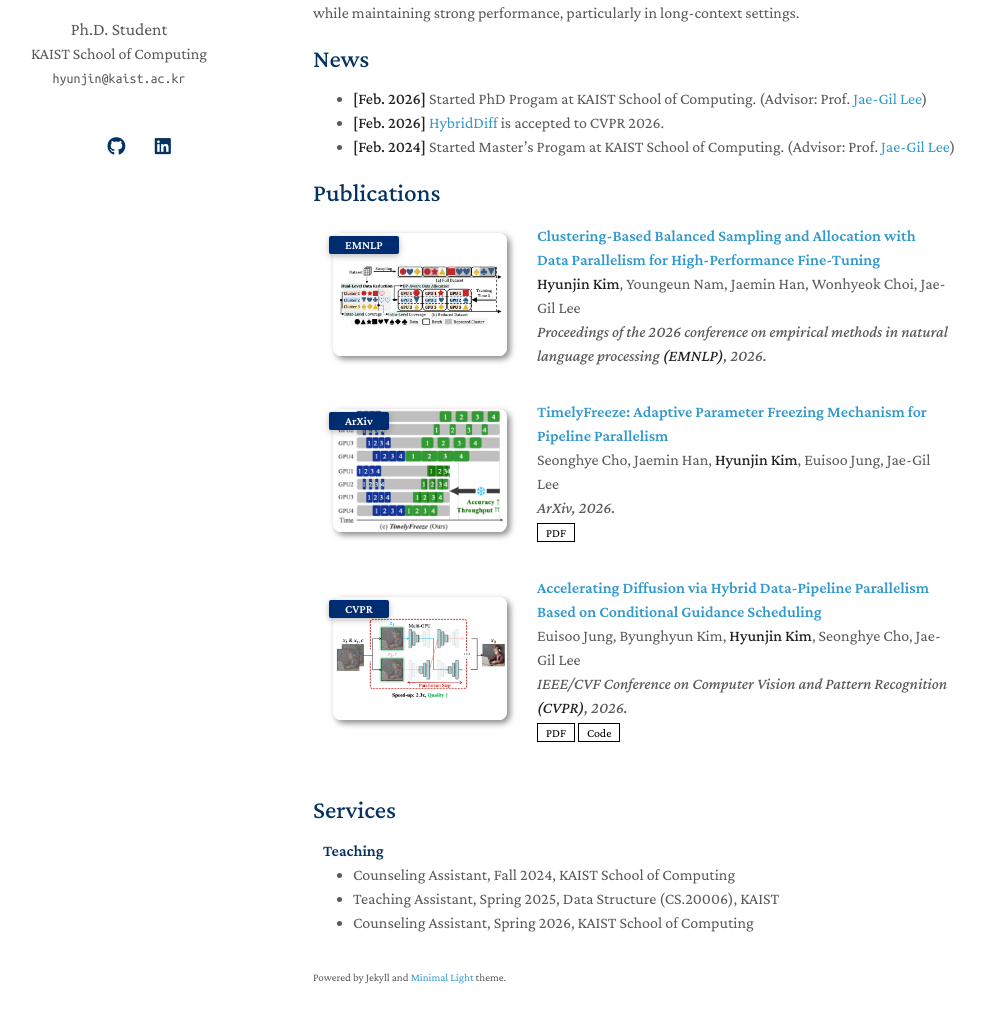
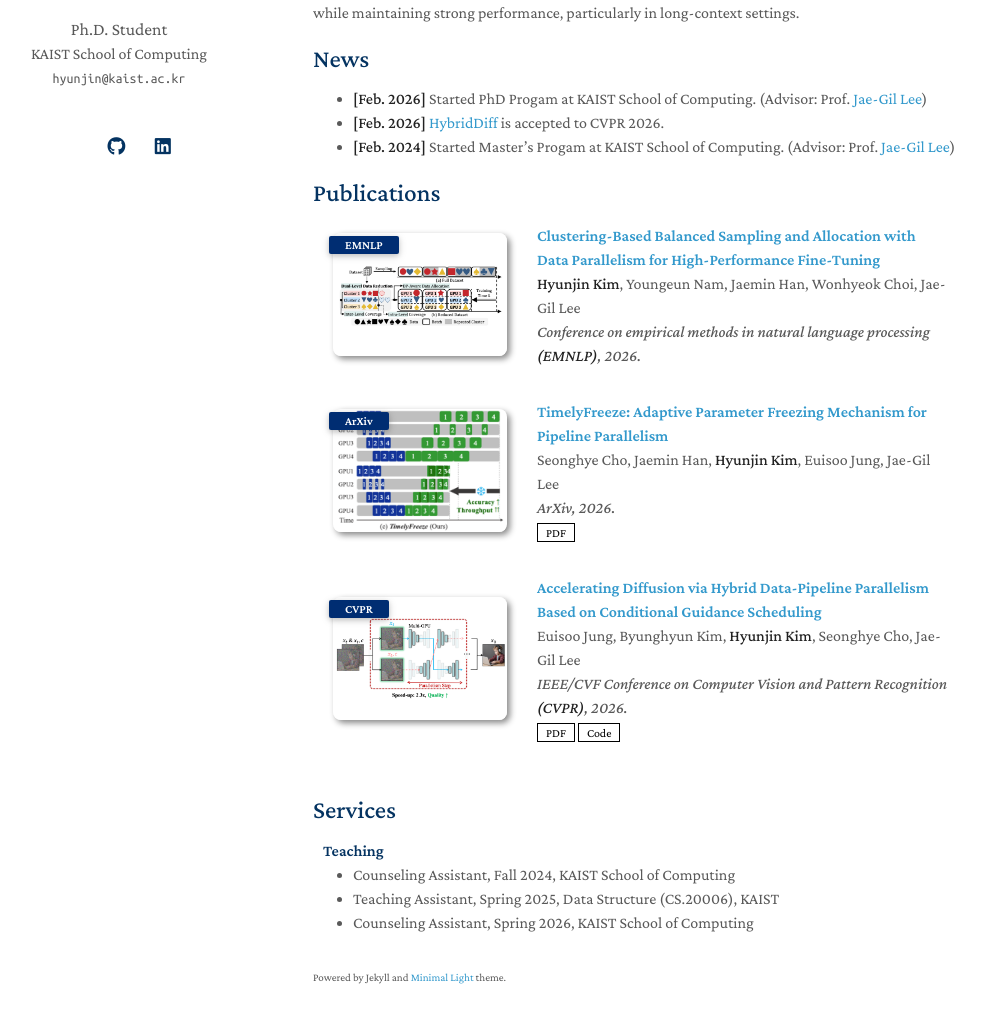
Before and after one commit to Hyunjin1228/Hyunjin1228.github.io, a Jekyll site: the page built from index.md, in a window 1280 px wide and 1282 px high. Shown: the part 224-1247 px from the top of the window, without its empty margins (157-1142 px from the left). Built offline with Jekyll 4.4.1, drawn with Linux system fonts in a browser that asks for light colours; a style sheet for code colours, icons or effects is not loaded.

Commit message:
Update conference name in publications.yml

```diff
--- a/_data/publications.yml
+++ b/_data/publications.yml
@@ -2,7 +2,7 @@ main:
   - title: "Clustering-Based Balanced Sampling and Allocation with Data Parallelism for High-Performance Fine-Tuning"
     authors: <strong>Hyunjin Kim</strong>, Youngeun Nam, Jaemin Han, Wonhyeok Choi, Jae-Gil Lee
     conference_short: EMNLP
-    conference: Proceedings of the 2026 conference on empirical methods in natural language processing <strong>(EMNLP)</strong>, 2026.
+    conference: Conference on empirical methods in natural language processing <strong>(EMNLP)</strong>, 2026.
     # pdf: https://arxiv.org/pdf/2602.21760
     # code: https://github.com/yaoyao-liu/class-incremental-learning/tree/main/mnemonics-training
     # page: https://class-il.mpi-inf.mpg.de/mnemonics/
```
